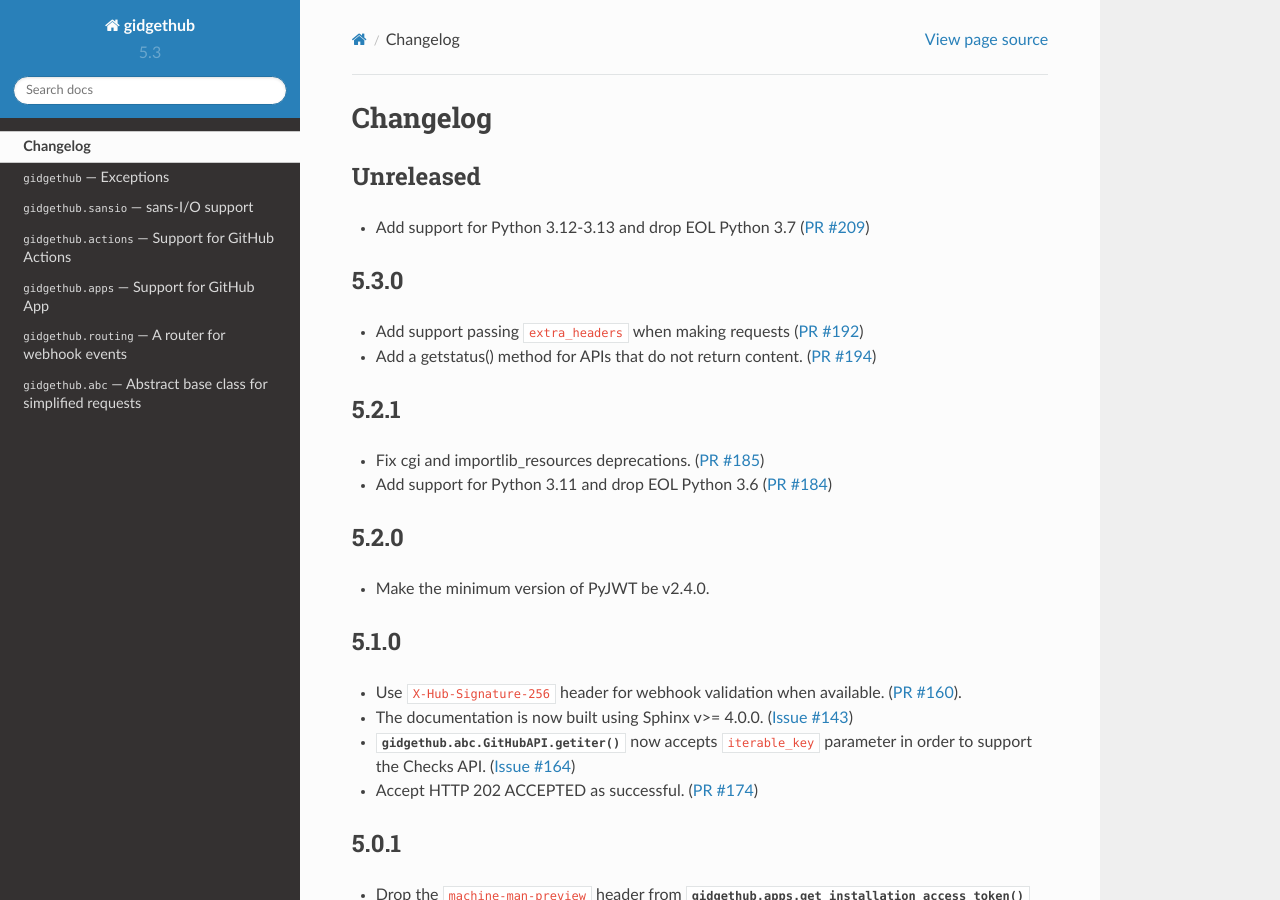
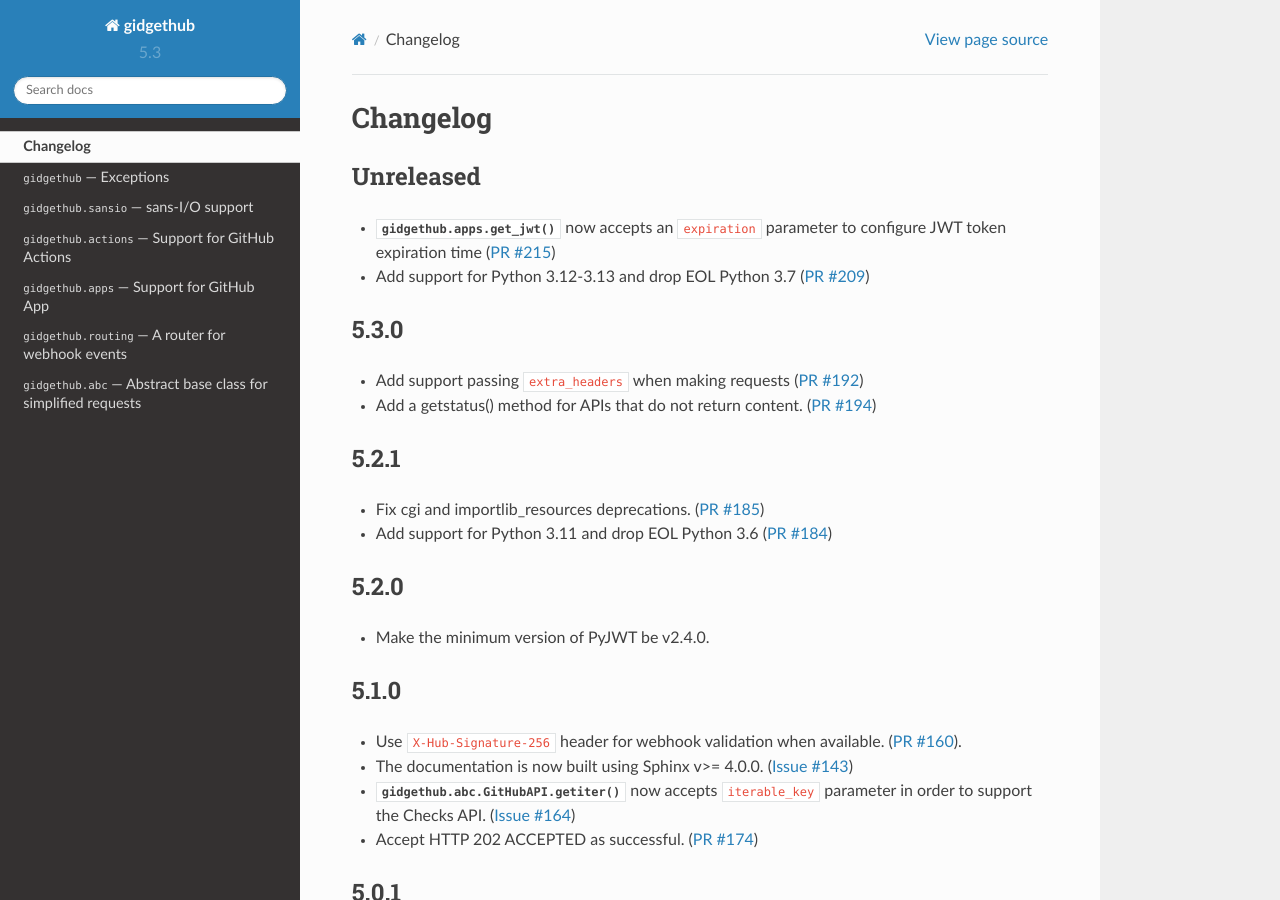
Before and after one commit to gidgethub/gidgethub, a Sphinx documentation site: the page built from docs/changelog.rst, in a window 1280 px wide and 900 px high. Built offline with Sphinx 7.4.7 and the Read the Docs theme 2.0.0, drawn with Linux system fonts in a browser that asks for light colours; pages that are not in the unit, such as notebooks, are missing from menus.

Commit message:
Update changelog

```diff
--- a/docs/changelog.rst
+++ b/docs/changelog.rst
@@ -3,6 +3,10 @@
 
 Unreleased
 ----------
+
+- :meth:`gidgethub.apps.get_jwt` now accepts an ``expiration`` parameter to
+  configure JWT token expiration time
+  (`PR #215 <https://github.com/gidgethub/gidgethub/pull/215>`_)
 
 - Add support for Python 3.12-3.13 and drop EOL Python 3.7
   (`PR #209 <https://github.com/brettcannon/gidgethub/pull/209>`_)
```
